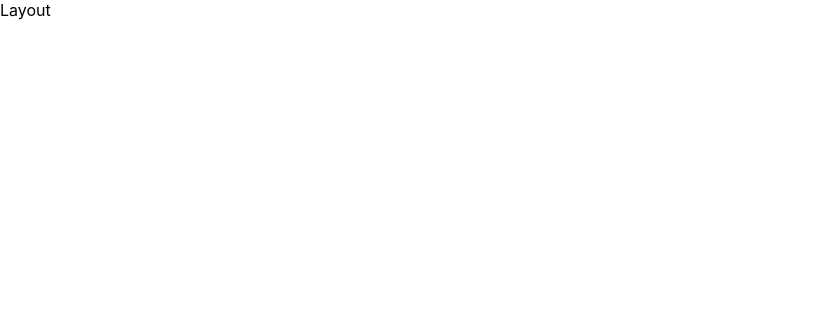
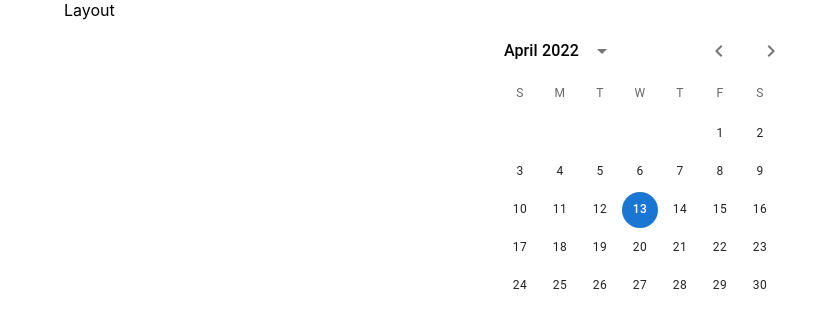
Before and after one commit to franz-net/ga-sei-ss, a React (Create React App) app in the folder client/: page / in a window 1280 px wide. Shown: the top 328 px of the page, without its empty margins (0-837 px from the left). Built offline with nearby package versions, Linux system fonts and the light colour scheme; sample sign-in values are in the browser's storage.

Commit message:
Added date picker

```diff
--- a/client/package.json
+++ b/client/package.json
@@ -3,10 +3,12 @@
   "version": "0.1.0",
   "private": true,
   "dependencies": {
+    "@date-io/date-fns": "^2.13.1",
     "@emotion/react": "^11.9.0",
     "@emotion/styled": "^11.8.1",
     "@mui/icons-material": "^5.6.1",
     "@mui/material": "^5.6.1",
+    "@mui/x-date-pickers": "^5.0.0-alpha.1",
     "@testing-library/jest-dom": "^5.16.4",
     "@testing-library/react": "^12.1.4",
     "@testing-library/user-event": "^13.5.0",
@@ -16,6 +18,7 @@
     "@types/react-dom": "^17.0.15",
     "@types/react-router-dom": "^5.3.3",
     "axios": "^0.26.1",
+    "date-fns": "^2.28.0",
     "react": "^18.0.0",
     "react-dom": "^18.0.0",
     "react-router-dom": "^6.3.0",
--- a/client/src/context/appContext.tsx
+++ b/client/src/context/appContext.tsx
@@ -5,7 +5,6 @@ import axios from 'axios'
 
 const token = localStorage.getItem('token')
 const user = localStorage.getItem('user')
-const userLocation = localStorage.getItem('location')
 
 export const initialState = {
     isLoading: false,
--- a/client/src/pages/authPages/Calendar.tsx
+++ b/client/src/pages/authPages/Calendar.tsx
@@ -1,5 +1,15 @@
+import {AdapterDateFns} from '@mui/x-date-pickers/AdapterDateFns';
+import {CalendarPicker, LocalizationProvider} from "@mui/x-date-pickers";
+import {useEffect, useState} from "react";
+
 export default function Calendar() {
+    const [date, setDate] = useState<any>(new Date())
+    useEffect(() => {
+        console.log(JSON.stringify(date))
+    }, [date])
     return (
-        <div>Calendar</div>
+        <LocalizationProvider dateAdapter={AdapterDateFns}>
+            <CalendarPicker date={date} onChange={(newDate) => setDate(newDate)}/>
+        </LocalizationProvider>
     )
 }
--- a/client/src/pages/authPages/MasterLayout.tsx
+++ b/client/src/pages/authPages/MasterLayout.tsx
@@ -1,5 +1,11 @@
+import {Container} from "@mui/material";
+import {Outlet} from "react-router-dom";
+
 export default function MasterLayout() {
     return (
-        <div>Layout</div>
+        <Container>
+            <div>Layout</div>
+            <Outlet/>
+        </Container>
     )
 }
```
Also changed, not shown: 2 other files (tests, documents, lock files or other folders).
